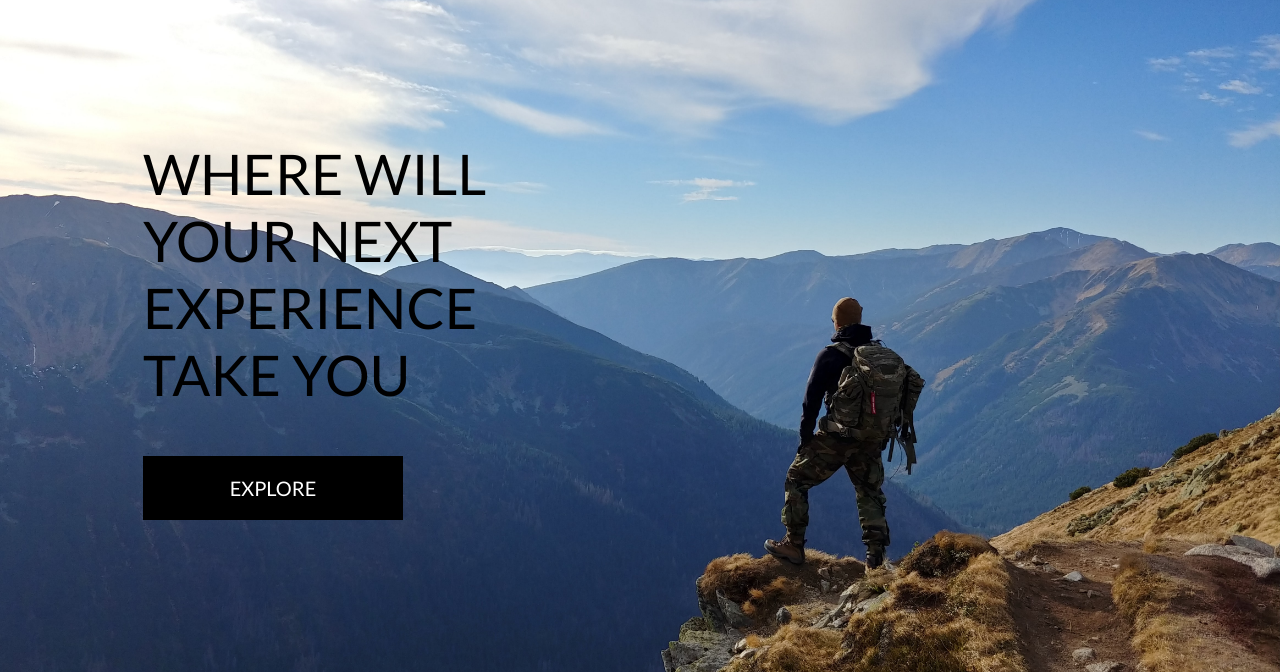
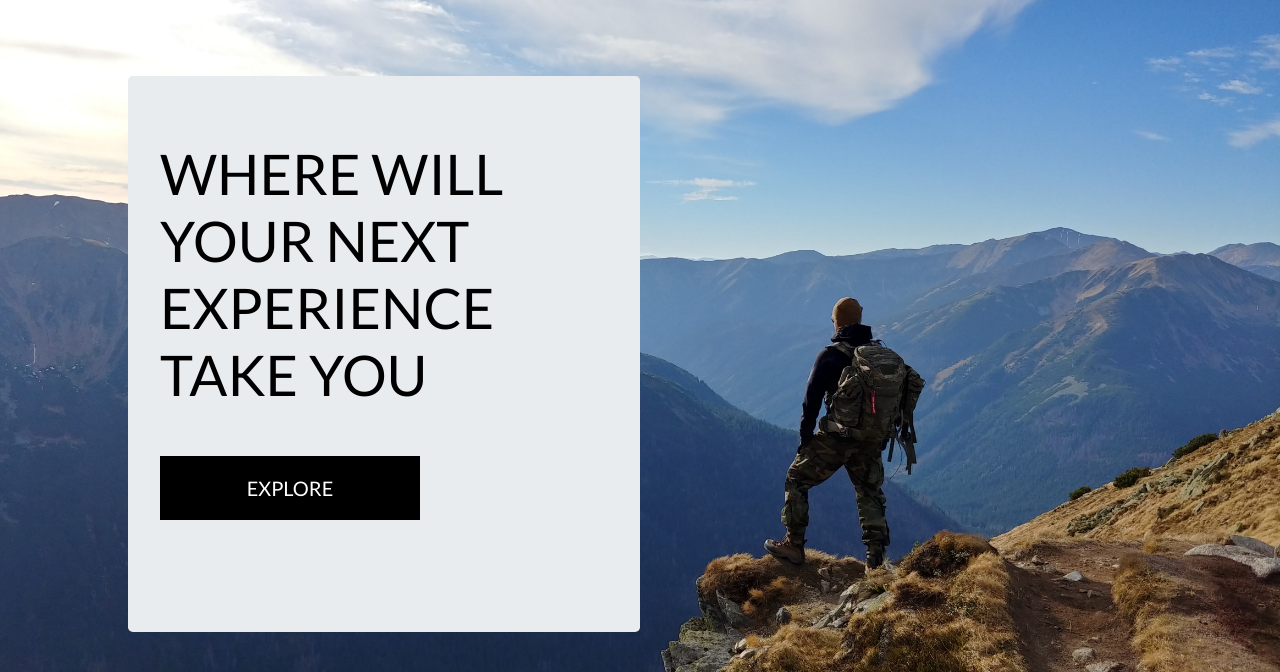
Before and after one commit to Code-Institute-Submissions/devgithubs-experia, a Django app: page / in a window 1280 px wide. Shown: the part 128-800 px from the top of the page. Run offline with Django 3.2, Linux system fonts and the light colour scheme; some libraries are stand-ins or nearby versions.

Commit message:
Added jumbotron and opacity to landing page

```diff
--- a/home/templates/home/index.html
+++ b/home/templates/home/index.html
@@ -12,13 +12,13 @@
 {% block content %}
     <div class="container h-100">
         <div class="row h-100">
-            <div class="col-7 col-md-6 my-auto">
+            <div class="jumbotron col-7 col-md-6 my-auto">
                 <h1 class="display-4 logo-font text-black">
                     Where will your next experience take you
                 </h1>
                 <div class="my-5">
                     <h4>
-                        <a href="{% url 'experiences' %}" class="shop-now-button btn btn-lg rounded-0 text-uppercase py-3">Explore</a>
+                        <a href="{% url 'experiences' %}" class="shop-now-button btn btn-lg rounded-0 text-uppercase py-3"><span>Explore</span></a>
                     </h4>
                 </div>
             </div>
```
